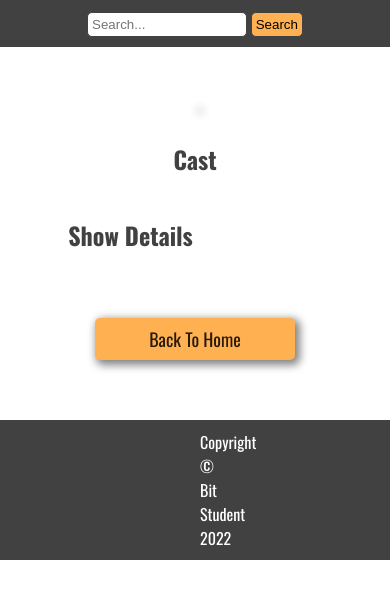
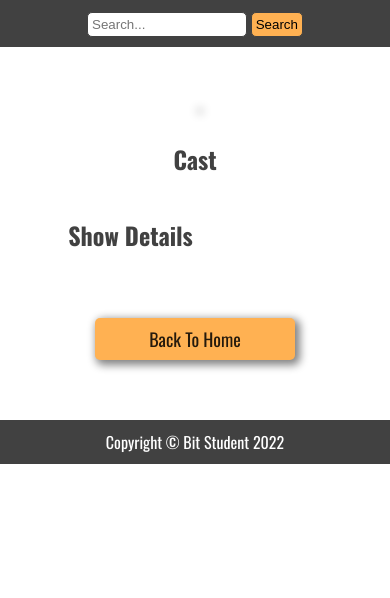
Before and after one commit to djooleee22/bit-show, a plain HTML site: page movieDetails.html in a window 390 px wide. Drawn offline with nearby package versions, Linux system fonts and the light colour scheme; no server answers.

Commit message:
Update movieDetails.css

```diff
--- a/movieDetails.css
+++ b/movieDetails.css
@@ -206,9 +206,12 @@ li {
     font-size: 18px;
     padding: 8px 14px;
   }
-  @media screen and (max-width: 415px) {
-    main {
-      width: 65%;
-    }
+  footer {
+    padding: 10px 50px;
   }
 }
+@media screen and (max-width: 415px) {
+  main {
+    width: 65%;
+  }
+}
```
